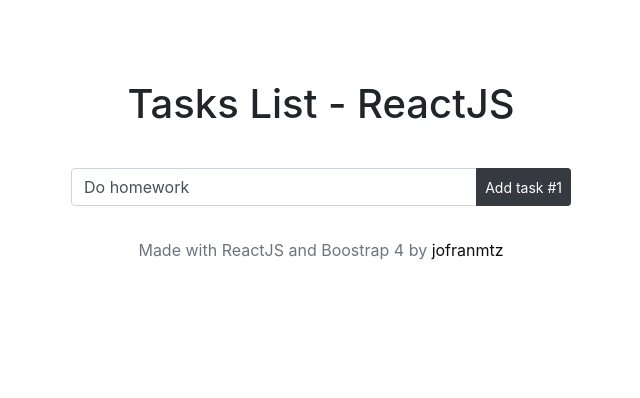
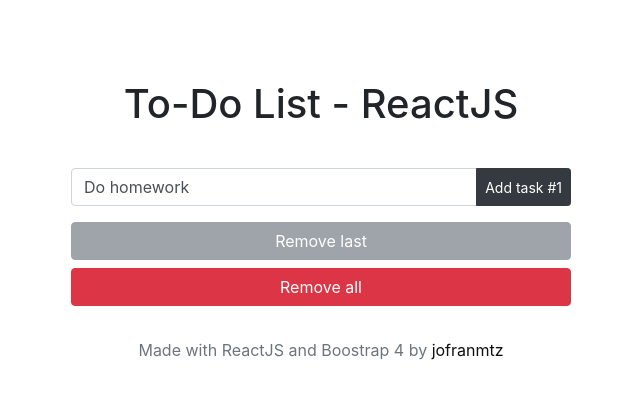
Before and after one commit to xyvs/todo-list-react, a React (Create React App) app: page / in a window 1280 px wide. Shown: the top 398 px of the page, without its empty margins (319-959 px from the left). Built offline with nearby package versions, Linux system fonts and the light colour scheme.

Commit message:
Add remove all button

```diff
--- a/public/index.html
+++ b/public/index.html
@@ -10,7 +10,7 @@
 		<meta name="theme-color" content="#000000" />
 		<link rel="manifest" href="%PUBLIC_URL%/manifest.json" />
 		<link rel="stylesheet" href="https://stackpath.bootstrapcdn.com/bootstrap/4.3.1/css/bootstrap.min.css" integrity="sha384-ggOyR0iXCbMQv3Xipma34MD+dH/1fQ784/j6cY/iJTQUOhcWr7x9JvoRxT2MZw1T" crossorigin="anonymous">
-		<title>Tasks List - ReactJS</title>
+		<title>To-Do List - ReactJS</title>
 	</head>
 	<body>
 		<noscript>You need to enable JavaScript to run this app.</noscript>
--- a/src/App.js
+++ b/src/App.js
@@ -8,7 +8,7 @@
 function Header() {
 	return (
 		<header>
-			<h1 >Tasks List - ReactJS</h1>
+			<h1 >To-Do List - ReactJS</h1>
 		</header>
 	)
 }
@@ -45,6 +45,8 @@
 
 		this.state = { items: [], task: 'Do homework'}
 
+		this.removeAll = this.removeAll.bind(this);
+		this.removeLast = this.removeLast.bind(this);
 		this.handleChange = this.handleChange.bind(this);
 		this.handleSubmit = this.handleSubmit.bind(this);
 	}
@@ -75,6 +77,9 @@
 					</div>
 				</form>
 
+				<a className="btn btn-block btn-secondary text-white disabled" onClick={this.removeLast} >Remove last</a>
+				<a className="btn btn-block btn-danger text-white" onClick={this.removeAll} >Remove all</a>
+
 				<Footer />
 
 			</div>
@@ -82,6 +87,14 @@
 	}
 
 	// Functions
+	removeAll(e) {
+		this.setState({ items: [] });
+	}
+
+	removeLast(e) {
+		this.setState({ });
+	}
+
 	handleChange(e) {
 		this.setState({ task: e.target.value });
 	}
```
